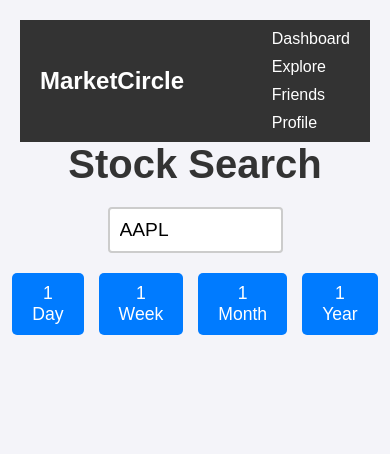
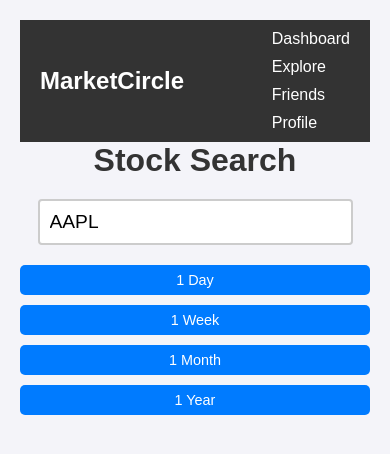
Before and after one commit to MaximilianGue/FinTechProject, a React (Create React App) app in the folder frontend/: page /explore in a window 390 px wide. Shown: the top 454 px of the page. Built offline with nearby package versions, Linux system fonts and the light colour scheme.

Commit message:
support for different media types

```diff
--- a/frontend/src/pages/Explore.css
+++ b/frontend/src/pages/Explore.css
@@ -81,6 +81,7 @@
   justify-content: space-between;
   gap: 20px;
   margin-top: 40px;
+  flex-wrap: wrap; /* Ensure items wrap on smaller screens */
 }
 
 .chart-container {
@@ -89,6 +90,8 @@
   background-color: white;
   border-radius: 8px;
   box-shadow: 0 4px 8px rgba(0, 0, 0, 0.1);
+  margin-bottom: 20px;
+  width: 100%; /* Ensure it uses the full width */
 }
 
 .market-data {
@@ -97,6 +100,8 @@
   background-color: white;
   border-radius: 8px;
   box-shadow: 0 4px 8px rgba(0, 0, 0, 0.1);
+  margin-bottom: 20px;
+  width: 100%; /* Ensure it uses the full width */
 }
 
 .market-data h2 {
@@ -115,3 +120,63 @@
   font-size: 1.3rem;
   color: #2ecc71; /* Green color for price */
 }
+
+/* Media Queries for smaller screens */
+@media screen and (max-width: 768px) {
+  .search-input {
+    width: 80%; /* Make input field wider on smaller screens */
+  }
+
+  .timeframe-button {
+    padding: 8px 15px;
+    font-size: 1rem; /* Smaller button size */
+  }
+
+  .button-container {
+    flex-direction: column; /* Stack buttons vertically on smaller screens */
+    gap: 10px;
+  }
+
+  .content {
+    flex-direction: column; /* Stack chart and market data vertically */
+  }
+
+  .chart-container, .market-data {
+    width: 100%; /* Make sections take up full width on smaller screens */
+  }
+}
+
+@media screen and (max-width: 480px) {
+  .heading {
+    font-size: 2rem; /* Smaller heading on small devices */
+  }
+
+  .search-input {
+    width: 90%; /* Make the input field even wider on very small screens */
+  }
+
+  .timeframe-button {
+    padding: 7px 12px;
+    font-size: 0.9rem; /* Further reduce button size */
+  }
+
+  .market-data h2 {
+    font-size: 1.2rem; /* Adjust heading size for market data */
+  }
+
+  .market-data p {
+    font-size: 1rem; /* Smaller font size for market data on small screens */
+  }
+}
+
+@media screen and (max-width: 320px) {
+  .search-input {
+    width: 100%; /* Full width input on extra small screens */
+  }
+
+  .timeframe-button {
+    width: 100%; /* Make buttons full width on tiny screens */
+    font-size: 0.8rem; /* Small font for buttons */
+    padding: 12px; /* Adjust button padding for small screens */
+  }
+}
```
Lines whose indentation alone changed are shown as unchanged.
